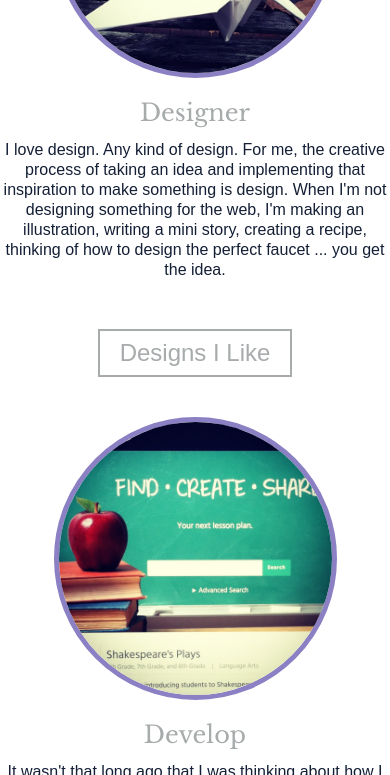
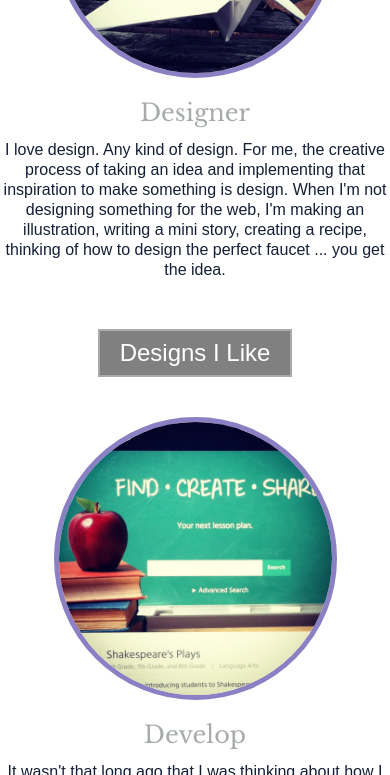
Before and after one commit to Elishala/another-view, a plain HTML site: page index.html in a window 390 px wide. In both pictures the pointer is over the link "Designs I Like". Shown: the part 760-1535 px from the top of the page. Drawn offline with nearby package versions, Linux system fonts and the light colour scheme; a web font is replaced by a local one.

Commit message:
changed btns to be responsive on hover

```diff
--- a/css/styles.css
+++ b/css/styles.css
@@ -144,6 +144,11 @@ nav li a:hover {
   color: #A7ABAC;
 }
 
+.btn:hover {
+  background-color: gray;
+  color: white;
+}
+
 .btn-area {
   padding-top: 10%;
 }
```
